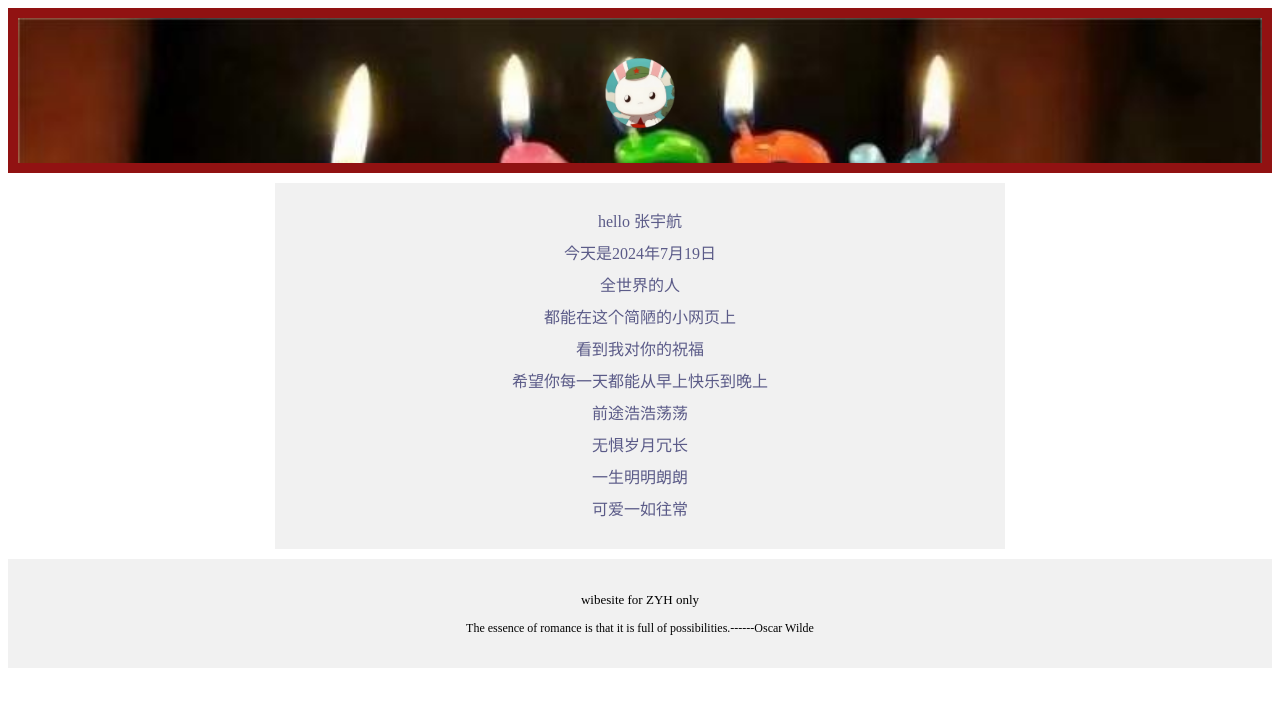
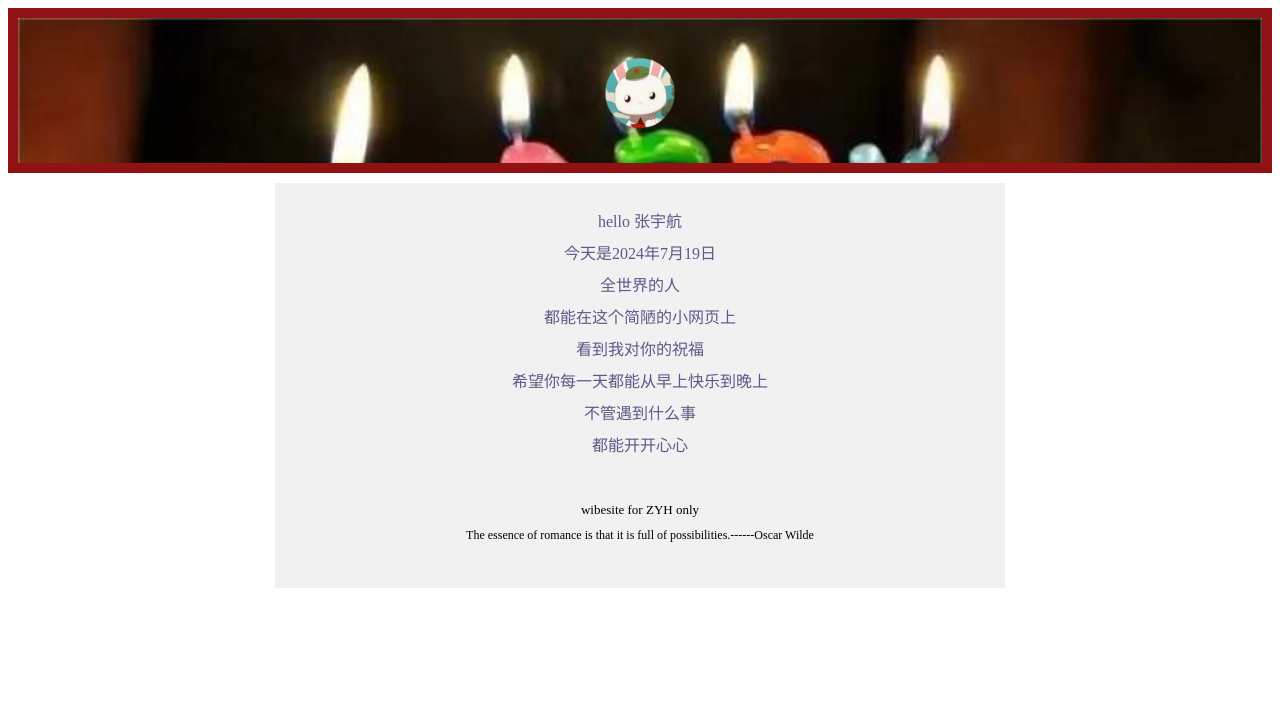
Before and after one commit to zhangyuhang719/happybirthday, a plain HTML site: page index.html in a window 1280 px wide. Drawn offline with Linux system fonts and the light colour scheme.

Commit message:
Update index.html

```diff
--- a/index.html
+++ b/index.html
@@ -40,18 +40,12 @@ color: rgb(91, 91, 136);"
 >希望你每一天都能从早上快乐到晚上</p>
 <p style="
 color: rgb(91, 91, 136);"
->前途浩浩荡荡</p>
+>不管遇到什么事</p></p>
 <p style="
 color: rgb(91, 91, 136);"
 >
-无惧岁月冗长
+都能开开心心
 </p>
-<p style="
-color: rgb(91, 91, 136);"
->一生明明朗朗</p>
-<p style="
-color: rgb(91, 91, 136);"
->可爱一如往常</p></div>
 <div  style="
 background-color: #f1f1f1;
 text-align:center;
```
